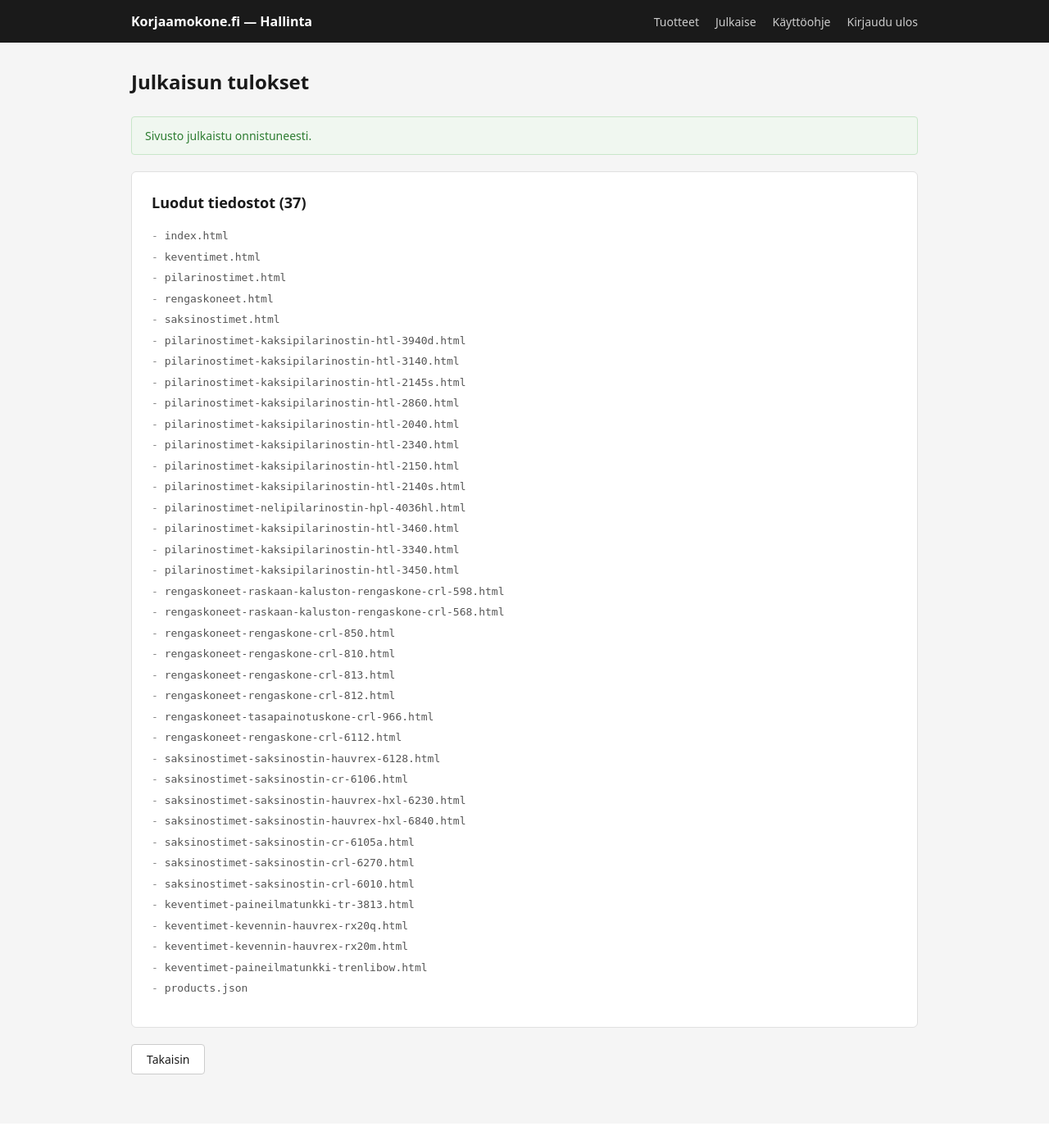
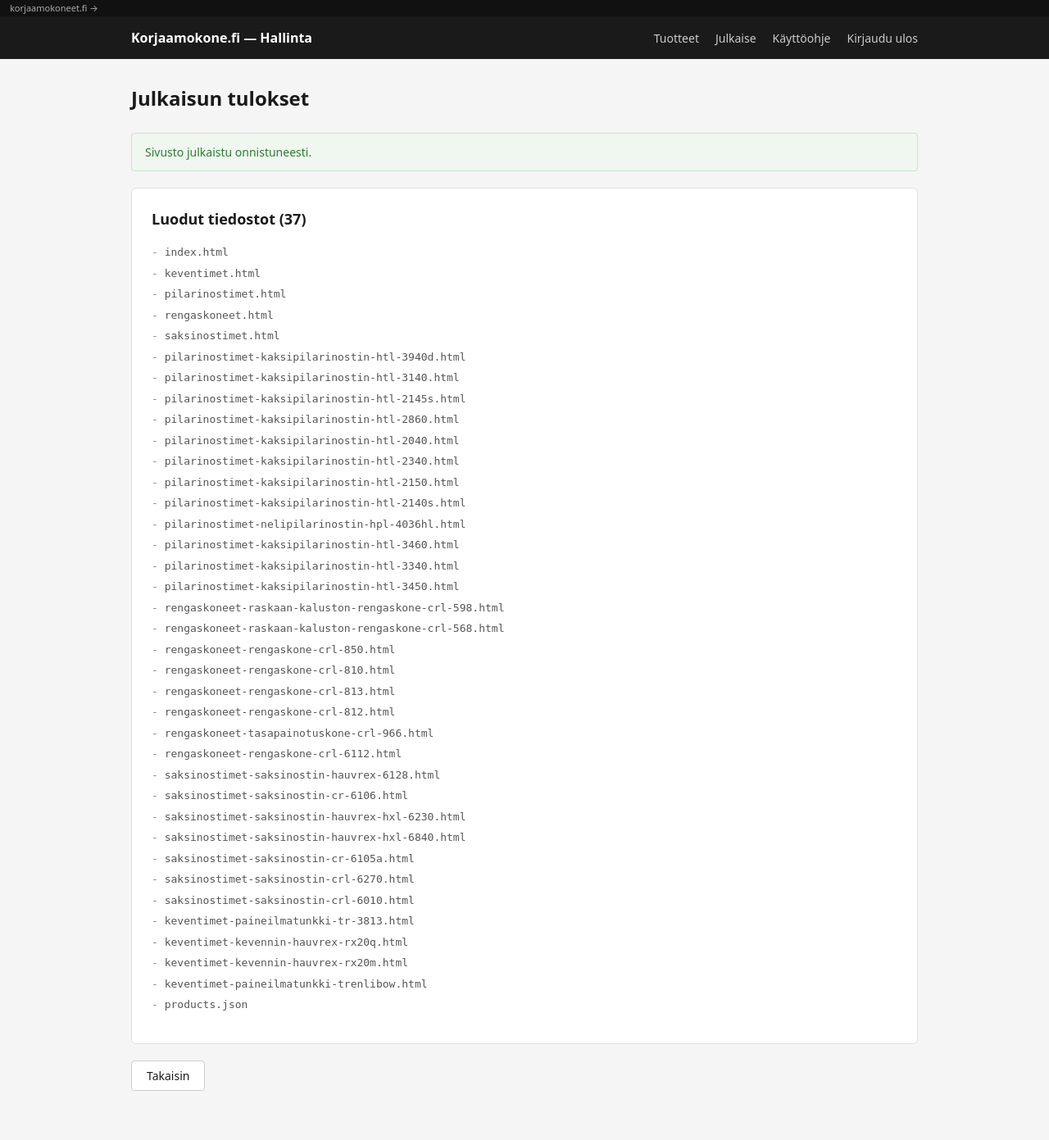
Before and after one commit to sakunsylvi/korjaamokone, a PHP site: page /admin/index.php?action=publish in a window 1280 px wide. Shown: the whole page at 82% size. Before the commit the page ends 1311 px from the top, so only its background shows below. Run offline with PHP 8.4, Linux system fonts and the light colour scheme; the visitor is signed in with stand-in values (Sample User, id 1); some libraries are stand-ins or nearby versions.

Commit message:
Add persistent admin toolbar across public site and admin panel
When logged into /admin/, a site-wide cookie (admin_logged_in) is set.
On the admin panel, a fixed 20px dark toolbar at the top links to the
public site. On the public site, admin-bar.js checks for the cookie
and injects an identical toolbar linking back to the admin panel.

Changes:
- auth.php: set/clear admin_logged_in cookie on login/logout
- layout.php: add .admin-toolbar div above admin header
- admin.css: toolbar styles + body padding-top for admin pages
- templates.php: include admin-bar.js in all generated pages
- 2026/admin-bar.js: cookie-gated toolbar injection for public pages

```diff
--- a/admin/assets/admin.css
+++ b/admin/assets/admin.css
@@ -2,6 +2,31 @@
    Korjaamokone.fi Admin Panel
    Greyscale theme with minimal accent colors
    ============================================= */
+
+/* --- Admin Toolbar --- */
+
+.admin-toolbar {
+  position: fixed;
+  top: 0;
+  left: 0;
+  right: 0;
+  height: 20px;
+  background: #111;
+  display: flex;
+  align-items: center;
+  padding: 0 12px;
+  z-index: 9999;
+  font-size: 11px;
+}
+
+.admin-toolbar a {
+  color: #aaa;
+  text-decoration: none;
+}
+
+.admin-toolbar a:hover {
+  color: #fff;
+}
 
 /* --- Reset & Base --- */
 
@@ -20,6 +45,7 @@ body {
   color: #1a1a1a;
   background: #f5f5f5;
   -webkit-font-smoothing: antialiased;
+  padding-top: 20px;
 }
 
 a {
--- a/admin/auth.php
+++ b/admin/auth.php
@@ -91,6 +91,16 @@ function login(string $user, string $pass): bool
         $_SESSION['last_activity'] = time();
         // Reset CSRF token on login
         $_SESSION['csrf_token'] = bin2hex(random_bytes(32));
+
+        // Set site-wide cookie so public pages can show admin toolbar via JS
+        setcookie('admin_logged_in', '1', [
+            'expires'  => time() + SESSION_LIFETIME,
+            'path'     => '/',
+            'secure'   => (!empty($_SERVER['HTTPS']) && $_SERVER['HTTPS'] !== 'off') || (!empty($_SERVER['HTTP_X_FORWARDED_PROTO']) && $_SERVER['HTTP_X_FORWARDED_PROTO'] === 'https'),
+            'httponly'  => false,  // JS needs to read this
+            'samesite' => 'Strict',
+        ]);
+
         return true;
     }
 
@@ -120,4 +130,10 @@ function logout(): void
 
         session_destroy();
     }
+
+    // Clear the site-wide admin toolbar cookie
+    setcookie('admin_logged_in', '', [
+        'expires'  => time() - 42000,
+        'path'     => '/',
+    ]);
 }
--- a/admin/templates.php
+++ b/admin/templates.php
@@ -148,6 +148,7 @@ function generate_js(): string
       document.body.style.overflow = '';
     });
   </script>
+  <script src="admin-bar.js"></script>
 HTML;
 }
 
--- a/admin/views/layout.php
+++ b/admin/views/layout.php
@@ -7,6 +7,9 @@
     <link rel="stylesheet" href="assets/admin.css">
 </head>
 <body>
+    <div class="admin-toolbar">
+        <a href="https://korjaamokoneet.fi/">korjaamokoneet.fi &rarr;</a>
+    </div>
     <header class="admin-header">
         <div class="admin-header-inner">
             <a href="index.php" class="admin-logo">Korjaamokone.fi &mdash; Hallinta</a>
```
Also changed, not shown: 2026/admin-bar.js (added, +15 -0 lines).
